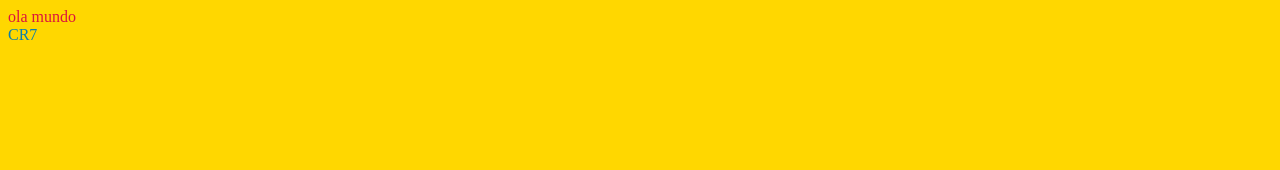
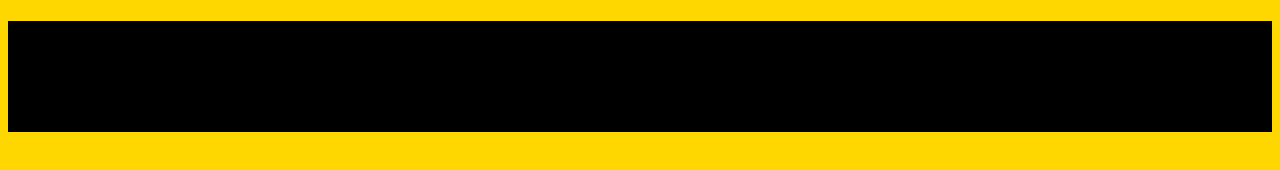
Before and after one commit to LucasMks7/Back-SmartFit, a plain HTML site: page index.html in a window 1280 px wide. Drawn offline with Linux system fonts and the light colour scheme.

Commit message:
fiz merda
a merda está feita

```diff
--- a/css/estilos.css
+++ b/css/estilos.css
@@ -1,9 +1,7 @@
-.texto{
-color: crimson;
-}
-.cristianoronaldo{
-    color: rgb(12, 127, 172);
-}
+
 .fundo{
  background-color: gold;
 }
+.cabeça{
+    background-color: black;
+}
--- a/index.html
+++ b/index.html
@@ -8,11 +8,10 @@
     <link rel="stylesheet" href="css/estilos.css">
 </head>
 <body class="fundo">
-    <div class="texto" >
-        ola mundo
-    </div>
-    <div class=" cristianoronaldo">
-        CR7
+    <div class="cabeça">
+        <h1>Lorem ipsum dolor sit amet consectetur adipisicing elit. Delectus quibusdam quo, eligendi ratione, reprehenderit eius distinctio facilis sit saepe consequuntur exercitationem laudantium natus. Reiciendis similique rerum repellendus cum assumenda ducimus?
+
+        </h1>
     </div>
 
 </body>
```
